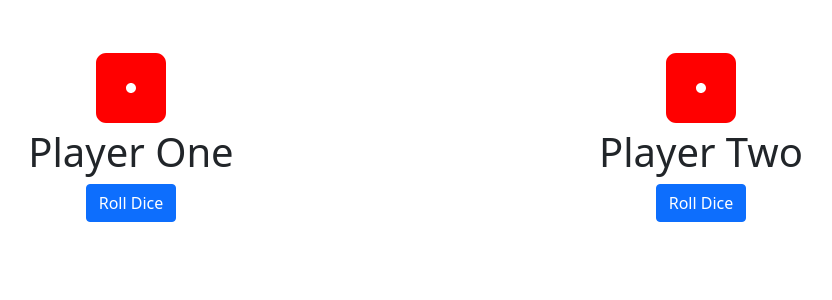
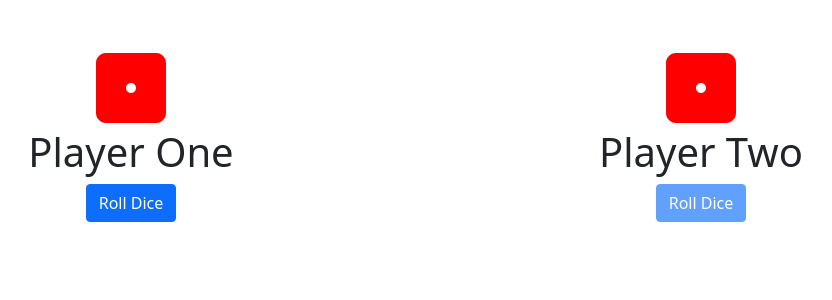
Before and after one commit to CyrusWarner/Dice-Roll-React, a React (Create React App) app: page / in a window 1280 px wide. Shown: the top 300 px of the page, without its empty margins (224-1056 px from the left). Built offline with nearby package versions, Linux system fonts and the light colour scheme.

Commit message:
Added functionality for changing a button to be disabled after the first players role.

```diff
--- a/src/App.tsx
+++ b/src/App.tsx
@@ -2,27 +2,38 @@ import React, {useState} from "react";
 import DisplayDice from "./Components/DisplayDice/displayDice";
 import { Container, Row, Col, Button } from "react-bootstrap";
 const App = () => {
-const [randomInt, setRandomInt] = useState(0)
-  const getRandomNumber = () => {
+const [playerOneRoll, setPlayerOneRoll] = useState(0)
+const [playerTwoRoll, setPlayerTwoRoll] = useState(0)
+const [disabledPlayerOne, setDisabledPlayerOne ] = useState(false);
+const [disabledPlayerTwo, setDisabledPlayerTwo ] = useState(true);
+  const getPlayerOneRoll = () => {
     let randomNumber: number = Math.floor(Math.random() * 6);
-    setRandomInt(randomNumber);
+    setPlayerOneRoll(randomNumber);
+    setDisabledPlayerOne(true)
+    setDisabledPlayerTwo(false)
 
+  }
+  const getPlayerTwoRoll = () => {
+    let randomNumber: number = Math.floor(Math.random() * 6);
+    setPlayerTwoRoll(randomNumber);
+    setDisabledPlayerOne(false)
+    setDisabledPlayerTwo(true)
   }
   return (
     <Container>
       <Row >
           <Col sm={6}>
             <div className="text-center mt-5">
-              <DisplayDice randomInt={randomInt}/>
+              <DisplayDice playerOneRole={playerOneRoll}/>
             <h1>Player One</h1>
-            <Button onClick={getRandomNumber}>Roll Dice</Button>
+            <Button  disabled={disabledPlayerOne} onClick={getPlayerOneRoll}>Roll Dice</Button>
             </div>
           </Col>
           <Col sm={6}>
             <div className="text-center mt-5">
-              <DisplayDice randomInt={randomInt}/>
+              <DisplayDice playerOneRole={playerTwoRoll}/>
             <h1>Player Two</h1>
-            <Button onClick={getRandomNumber}>Roll Dice</Button>
+            <Button disabled={disabledPlayerTwo} onClick={getPlayerTwoRoll}>Roll Dice</Button>
             </div>
           </Col>
       </Row>
--- a/src/Components/DisplayDice/displayDice.tsx
+++ b/src/Components/DisplayDice/displayDice.tsx
@@ -3,7 +3,7 @@ import React from "react";
 import * as FaIcons from "react-icons/fa";
 import { IconContext } from "react-icons";
 const DisplayDice = (props: any) => {
-    const {randomInt} = props;
+    const {playerOneRole} = props;
   const allDice = [
     <FaIcons.FaDiceOne />,
     <FaIcons.FaDiceTwo />,
@@ -15,7 +15,7 @@ const DisplayDice = (props: any) => {
   return (
       <IconContext.Provider value={{color: "red", size: "5rem"}}>
     <div>
-      <div>{allDice[randomInt]}</div>
+      <div>{allDice[playerOneRole]}</div>
     </div>
       </IconContext.Provider>
 
```
